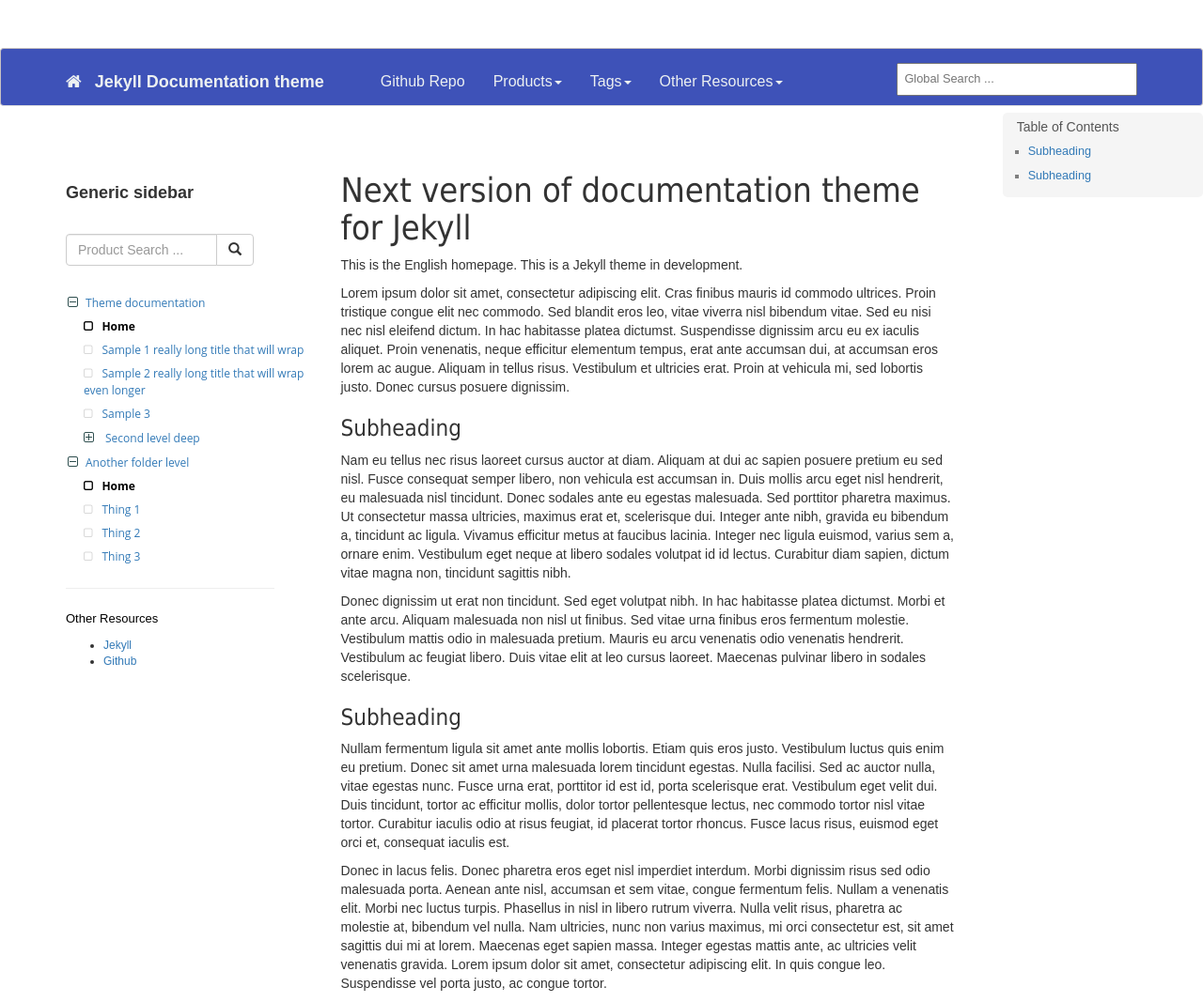
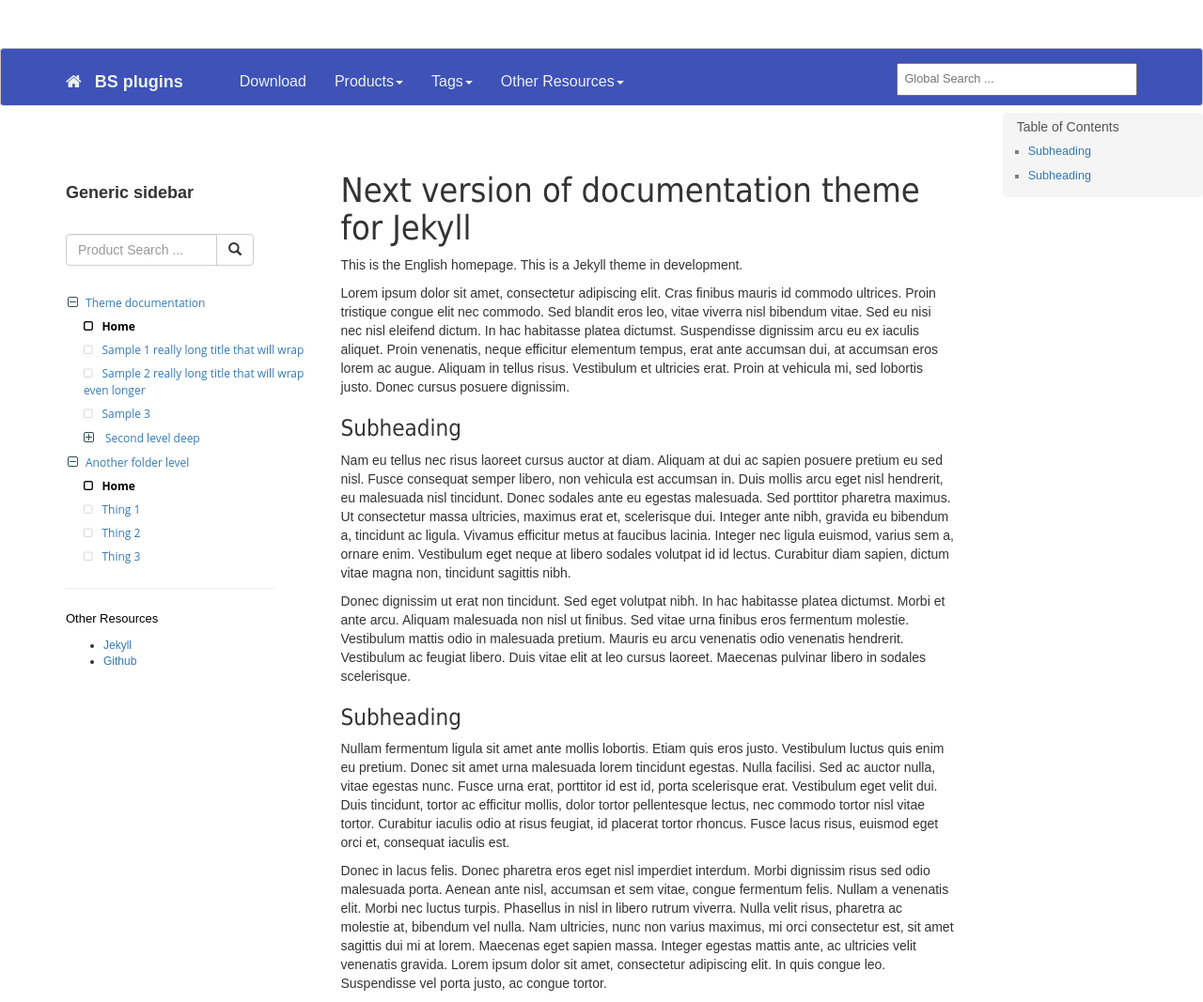
Before and after one commit to DiretideCandy/Blade-Symphony-Plugin-Examples, a Jekyll site: the page built from docs/_docs/index.md, in a window 1280 px wide and 1067 px high. Shown: the whole window at 94% size. Built offline with Jekyll 4.4.1, drawn with Linux system fonts in a browser that asks for light colours.

Commit message:
topnav config

```diff
--- a/docs/_config.yml
+++ b/docs/_config.yml
@@ -89,8 +89,8 @@ gems:
 
 
 uistring:
-    title: Jekyll Documentation theme # Displays as site title on top nav bar and on site metadata
-    description: Documentation theme for Jekyll websites  # Displays as site description meta
+    title: BS plugins # Displays as site title on top nav bar and on site metadata
+    description: Blade Symphony Sourcemod plugin examples  # Displays as site description meta
     search_placeholder_global: Global Search ...
     search_placeholder_product: Product Search ...
     minitoc_title: Table of Contents
--- a/docs/_data/topnav.yml
+++ b/docs/_data/topnav.yml
@@ -2,8 +2,8 @@
 ## if you want to list an external url, use url instead of url. the theme will apply a different link base.
 navbar_singleitems:
 - items:
-    - title: Github Repo
-      url: https://github.com/tomjohnson1492/documentation-theme-jekyll-next-version
+    - title: Download
+      url: https://github.com/DiretideCandy/Blade-Symphony-Plugin-Examples/tree/master/addons/sourcemod/
 
 #Topnav dropdowns
 navbar_dropdowns:
```
